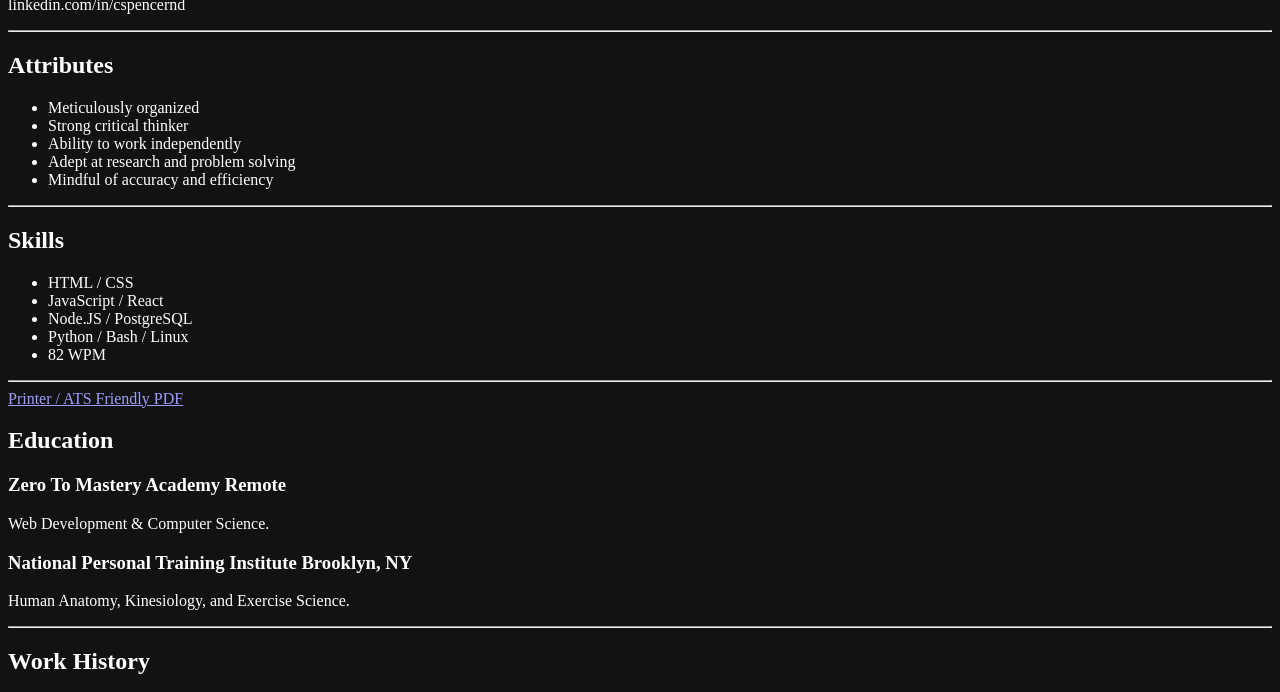
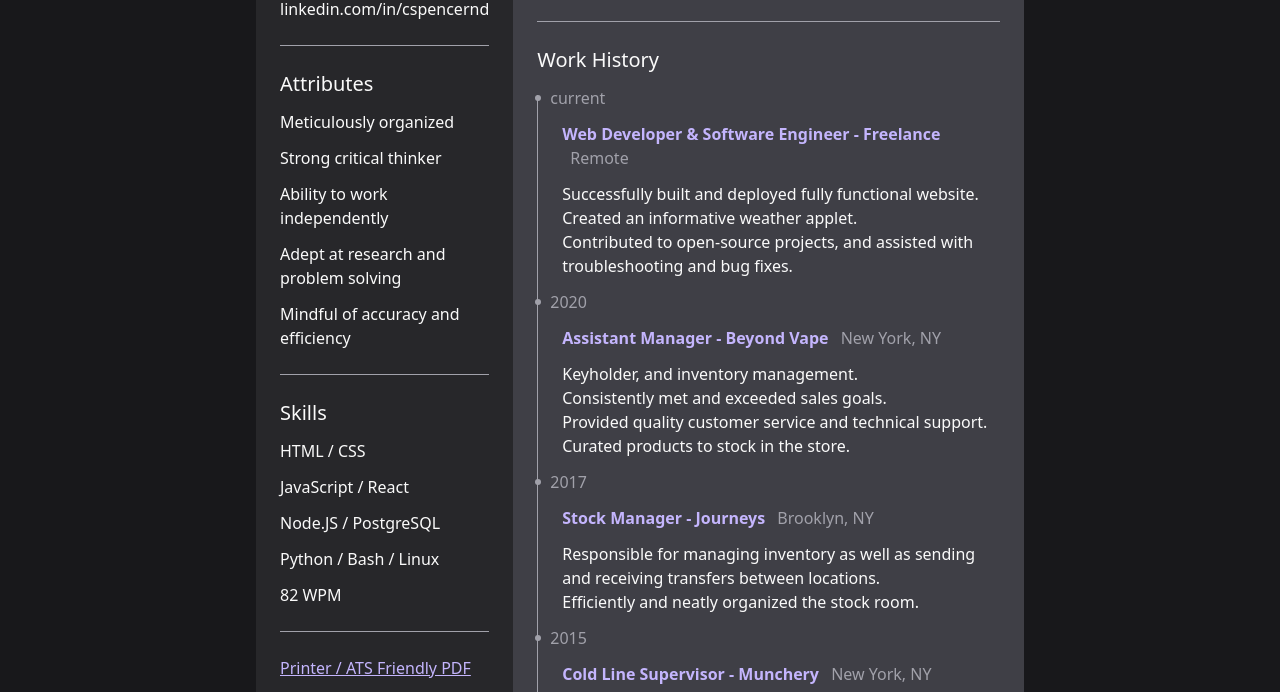
Before and after one commit to CSpencerND/resume, a plain HTML site: page index.html in a window 1280 px wide. Shown: the part 175-867 px from the top of the page. Drawn offline with Linux system fonts and the light colour scheme.

Commit message:
link the correct stylesheet

```diff
--- a/index.html
+++ b/index.html
@@ -5,7 +5,7 @@
         <meta charset="UTF-8" />
         <meta name="viewport" content="width=device-width, initial-scale=1" />
         <meta name="color-scheme" content="dark" />
-        <link href="../dist/output.css" rel="stylesheet" />
+        <link href="main.css" rel="stylesheet" />
         <style>
             @media print {
                 @page {
```
